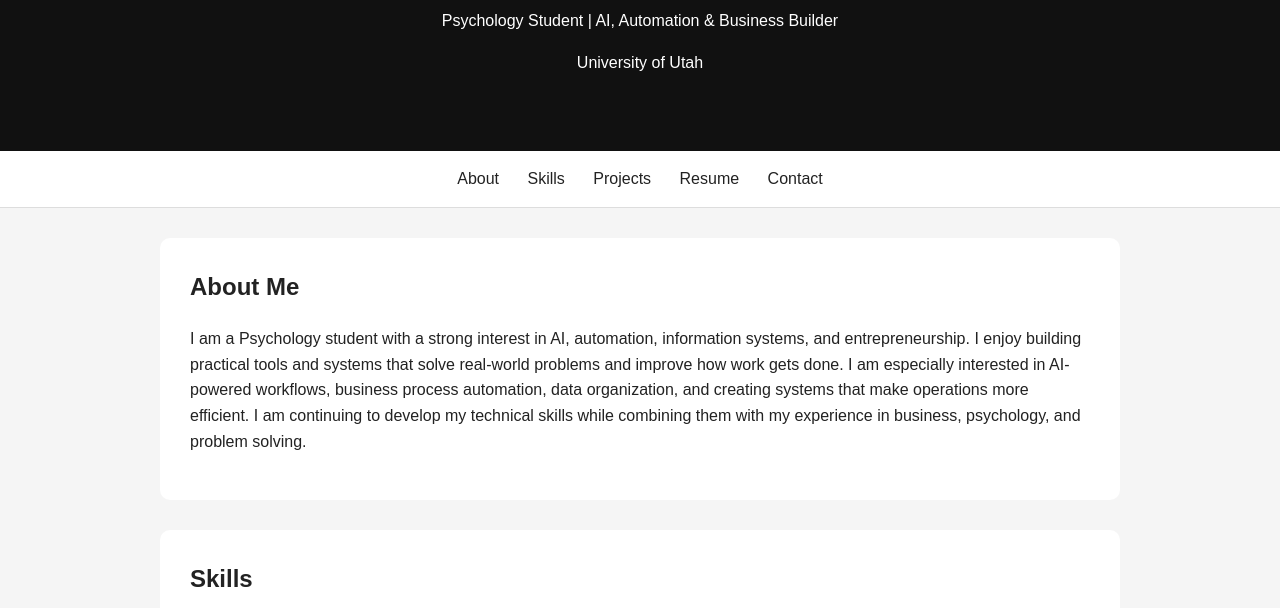
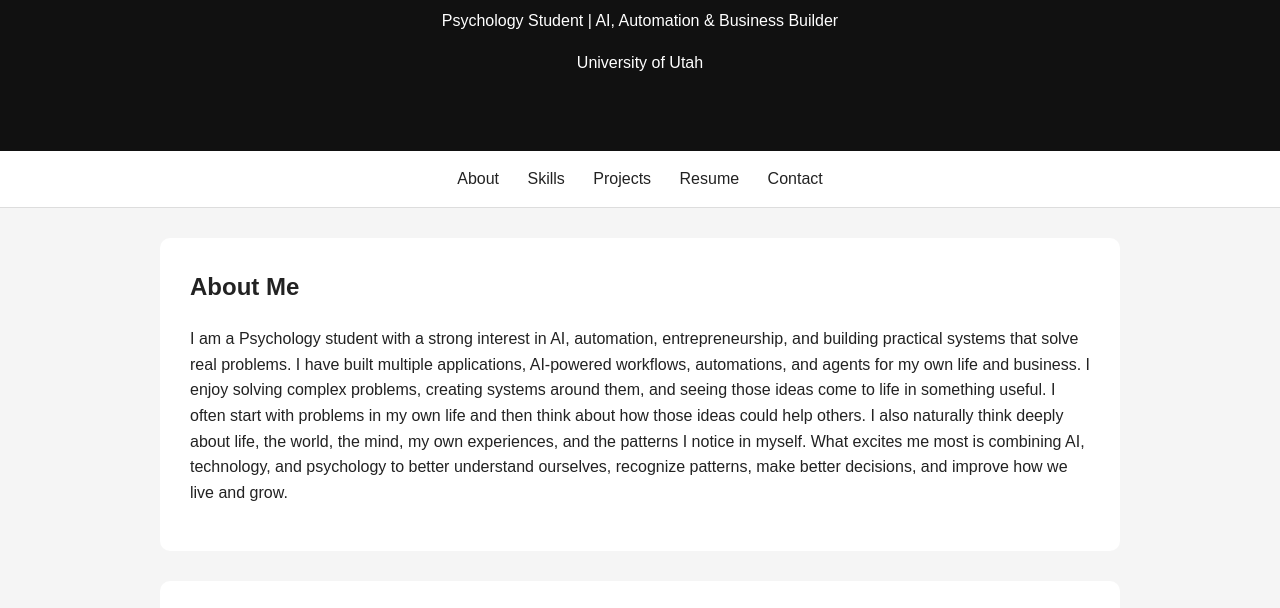
Before and after one commit to MoustafaEl-Gendy/MoustafaEl-Gendy.github.io, a plain HTML site: page index.html in a window 1280 px wide. Shown: the part 146-754 px from the top of the page. Drawn offline with Linux system fonts and the light colour scheme.

Commit message:
Update index.html

```diff
--- a/index.html
+++ b/index.html
@@ -89,14 +89,17 @@
   <h2>About Me</h2>
 
   <p>
-    I am a Psychology student with a strong interest in AI, automation,
-    information systems, and entrepreneurship. I enjoy building practical
-    tools and systems that solve real-world problems and improve how work
-    gets done. I am especially interested in AI-powered workflows, business
-    process automation, data organization, and creating systems that make
-    operations more efficient. I am continuing to develop my technical skills
-    while combining them with my experience in business, psychology, and
-    problem solving.
+    I am a Psychology student with a strong interest in AI,
+    automation, entrepreneurship, and building practical systems
+    that solve real problems. I have built multiple applications,
+    AI-powered workflows, automations, and agents for my own life and business.
+    I enjoy solving complex problems, creating systems around them, and seeing
+    those ideas come to life in something useful. I often start with problems
+    in my own life and then think about how those ideas could help others.
+    I also naturally think deeply about life, the world, the mind, my own
+    experiences, and the patterns I notice in myself. What excites me most is
+    combining AI, technology, and psychology to better understand ourselves,
+    recognize patterns, make better decisions, and improve how we live and grow.
   </p>
 </section>
 
```
